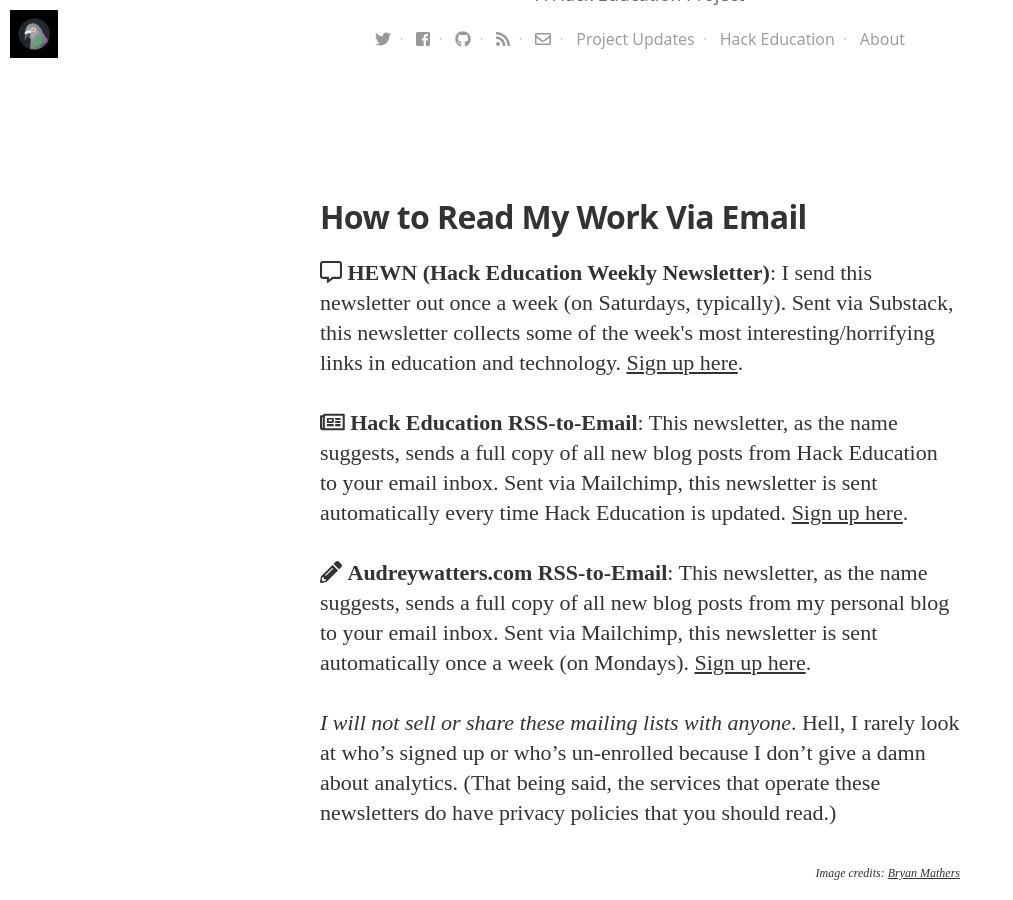
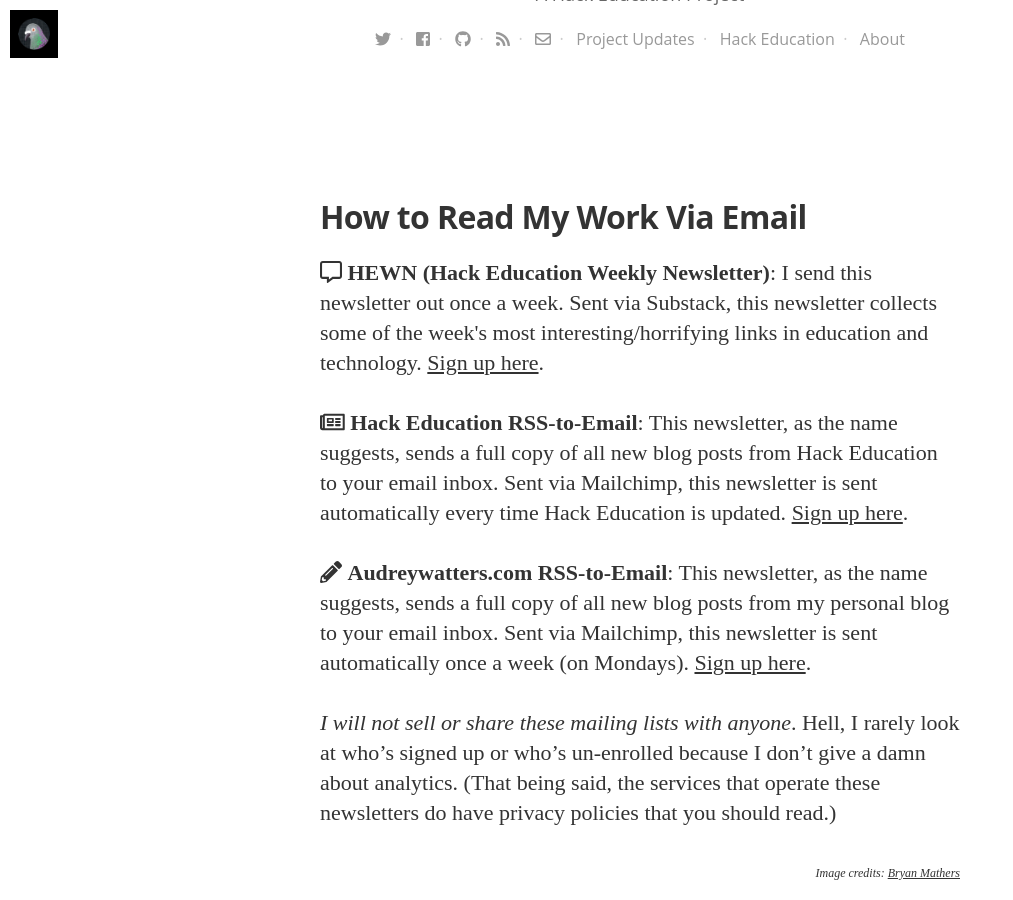
Before and after one commit to HackEducation/newsletter, a Jekyll site: the page built from index.html, in a window 1280 px wide and 900 px high, scrolled down 611 px. Shown: the whole window, without its empty margins (0-1013 px from the left). Built offline with Jekyll 4.4.1, drawn with Linux system fonts in a browser that asks for light colours; nearby versions of some CDN libraries; some web fonts are replaced.

Commit message:
Update index

```diff
--- a/index.html
+++ b/index.html
@@ -3,7 +3,7 @@ layout: default
 ---
 <h2>How to Read My Work Via Email</h2>
 <br />
-<p><i class="far fa-comment-alt"></i>  <strong>HEWN (Hack Education Weekly Newsletter)</strong>: I send this newsletter out once a week (on Saturdays, typically). Sent via Substack, this newsletter collects some of the week's most interesting/horrifying links in education and technology. <a href="http://hewn.substack.com">Sign up here</a>.</p>
+<p><i class="far fa-comment-alt"></i>  <strong>HEWN (Hack Education Weekly Newsletter)</strong>: I send this newsletter out once a week. Sent via Substack, this newsletter collects some of the week's most interesting/horrifying links in education and technology. <a href="http://hewn.substack.com">Sign up here</a>.</p>
 
 <p><i class="far fa-newspaper"></i>  <strong>Hack Education RSS-to-Email</strong>: This newsletter, as the name suggests, sends a full copy of all new blog posts from Hack Education to your email inbox. Sent via Mailchimp, this newsletter is sent automatically every time Hack Education is updated. <a href="http://hackeducation.us5.list-manage.com/subscribe?u=0ab07657df870af8eb101b4e5&amp;id=62da8beb59">Sign up here</a>.</p>
 
```
